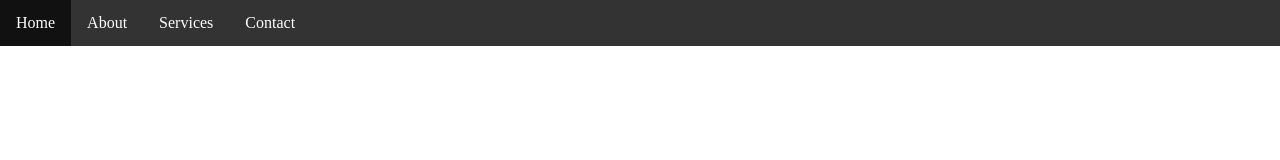
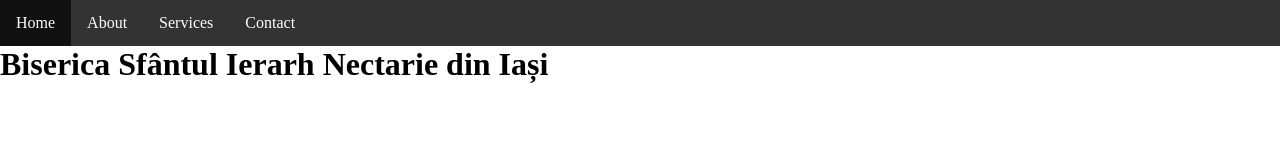
Before and after one commit to Dany1411/siteB, a plain HTML site: page index.html in a window 1280 px wide. Drawn offline with Linux system fonts and the light colour scheme.

Commit message:
Commit 23-11-2018

```diff
--- a/index.html
+++ b/index.html
@@ -18,7 +18,7 @@
         </ul>
     </nav>
     <div class="hero-image">
-
+        <h1>Biserica Sfântul Ierarh Nectarie din Iași</h1>
     </div>
 </body>
 </html>
```
